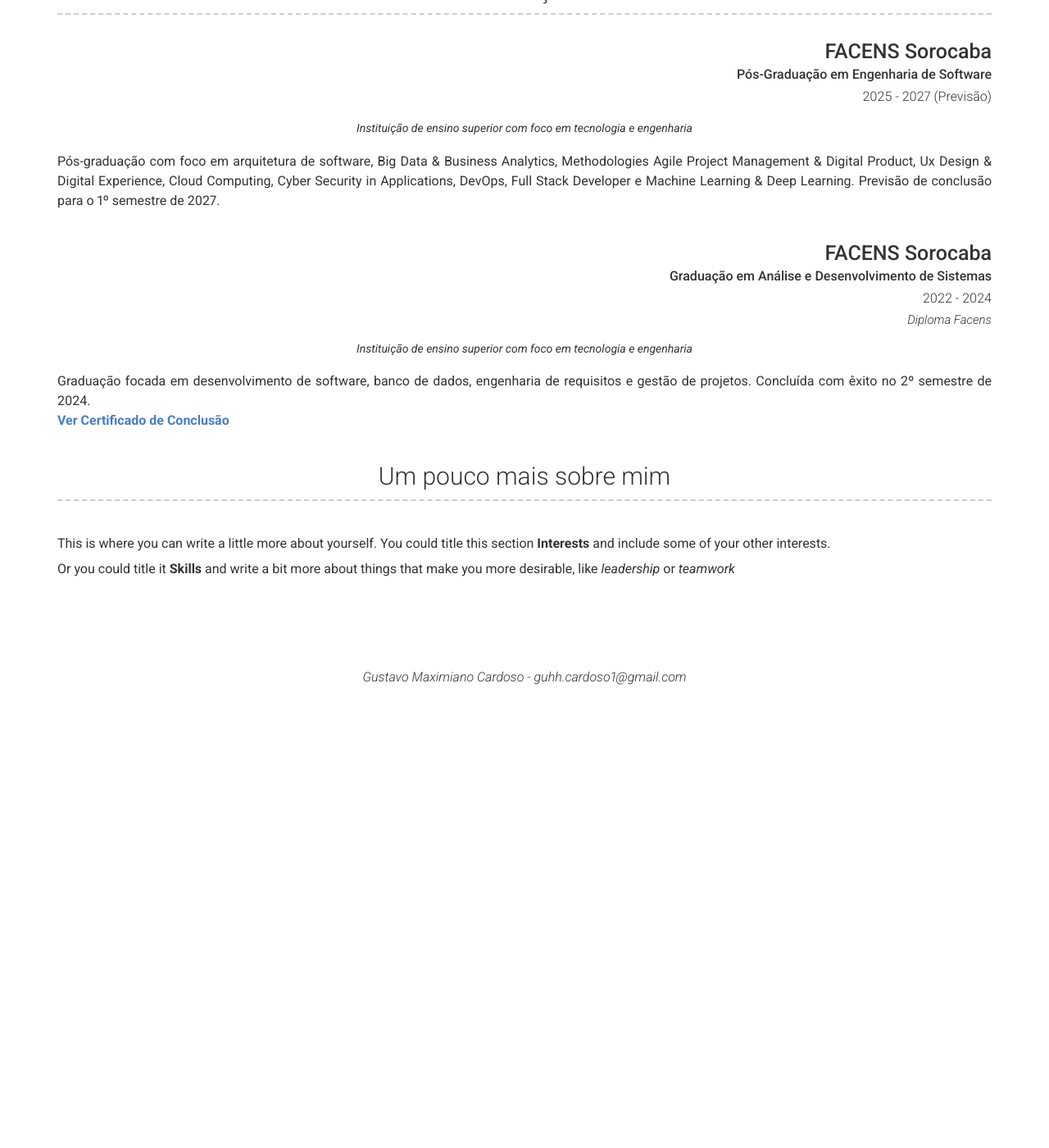
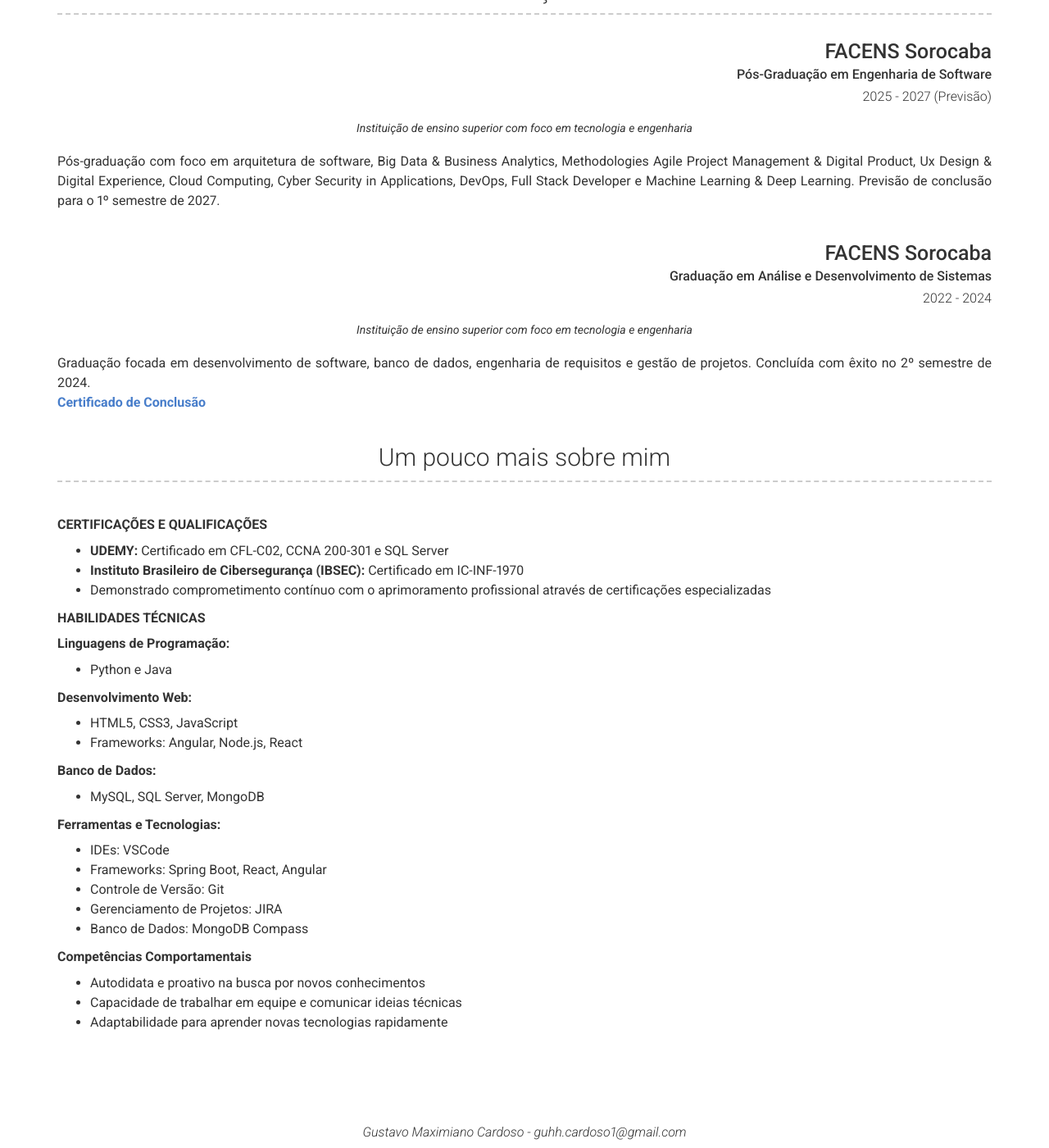
Before and after one commit to GustavoMaxCardoso/Gustavo-MCardoso.github.io, a Jekyll site: the page built from index.md, in a window 1280 px wide and 1400 px high, scrolled down 1649 px. Shown: the whole window at 82% size. Built offline with Jekyll 4.4.1, drawn with Linux system fonts in a browser that asks for light colours; nearby versions of some CDN libraries; before the commit the page ends 2494 px from its top, so only the background shows below that.

Commit message:
mais sobre mim

```diff
--- a/_config.yml
+++ b/_config.yml
@@ -123,15 +123,39 @@ content:
         quote: >
           Instituição de ensino superior com foco em tecnologia e engenharia
         description: | # this will include new lines to allow paragraphs
-          Graduação focada em desenvolvimento de software, banco de dados, engenharia de requisitos e gestão de projetos. Concluída com êxito no 2º semestre de 2024.<br> [**Ver Certificado de Conclusão**](/assets/documents/Diploma_Facens.PDF)
-        link: (/assets/documents/Diploma_Facens.PDF)
-        link_text: Diploma Facens
+          Graduação focada em desenvolvimento de software, banco de dados, engenharia de requisitos e gestão de projetos. Concluída com êxito no 2º semestre de 2024.<br> [**Certificado de Conclusão**](/assets/documents/Diploma_Facens.PDF)
+
   - title: Um pouco mais sobre mim
     layout: text
     content: | # this will include new lines to allow paragraphs
-      This is where you can write a little more about yourself. You could title this section **Interests** and include some of your other interests.
+          **CERTIFICAÇÕES E QUALIFICAÇÕES**<br>
+          - **UDEMY:** Certificado em CFL-C02, CCNA 200-301 e SQL Server<br>
+          - **Instituto Brasileiro de Cibersegurança (IBSEC):** Certificado em IC-INF-1970<br>
+          - Demonstrado comprometimento contínuo com o aprimoramento profissional através de certificações especializadas<br>
 
-      Or you could title it **Skills** and write a bit more about things that make you more desirable, like *leadership* or *teamwork*
+          **HABILIDADES TÉCNICAS**<br>
+
+          **Linguagens de Programação:**<br>
+          - Python e Java<br>
+
+          **Desenvolvimento Web:**<br>
+          - HTML5, CSS3, JavaScript<br>
+          - Frameworks: Angular, Node.js, React<br>
+
+          **Banco de Dados:**<br>
+          - MySQL, SQL Server, MongoDB<br>
+
+          **Ferramentas e Tecnologias:**<br>
+          - IDEs: VSCode<br>
+          - Frameworks: Spring Boot, React, Angular<br>
+          - Controle de Versão: Git<br>
+          - Gerenciamento de Projetos: JIRA<br>
+          - Banco de Dados: MongoDB Compass<br>
+
+          **Competências Comportamentais**<br>
+          - Autodidata e proativo na busca por novos conhecimentos<br>
+          - Capacidade de trabalhar em equipe e comunicar ideias técnicas<br>
+          - Adaptabilidade para aprender novas tecnologias rapidamente
 
 # Footer
 footer_show_references: false
```
